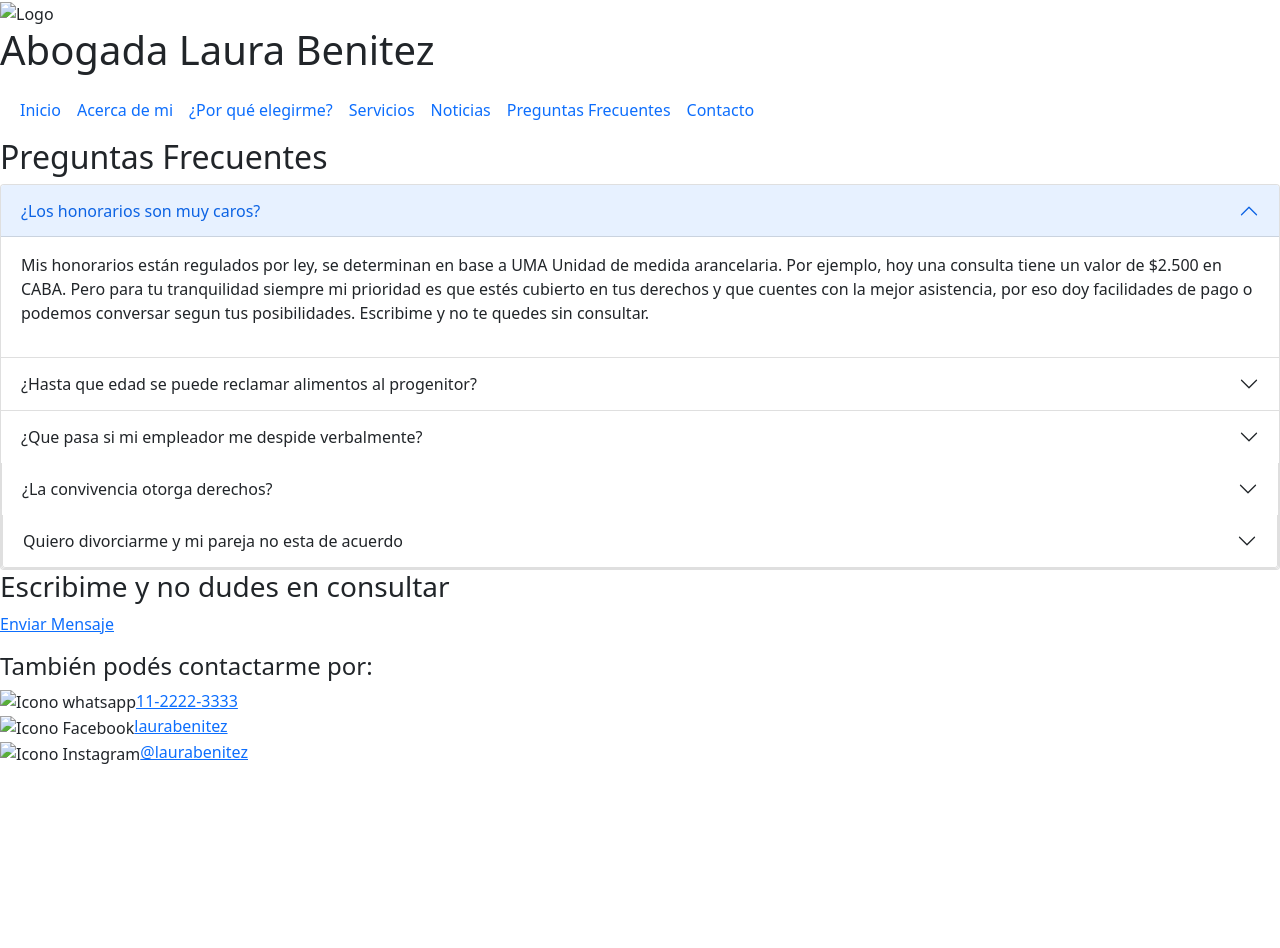
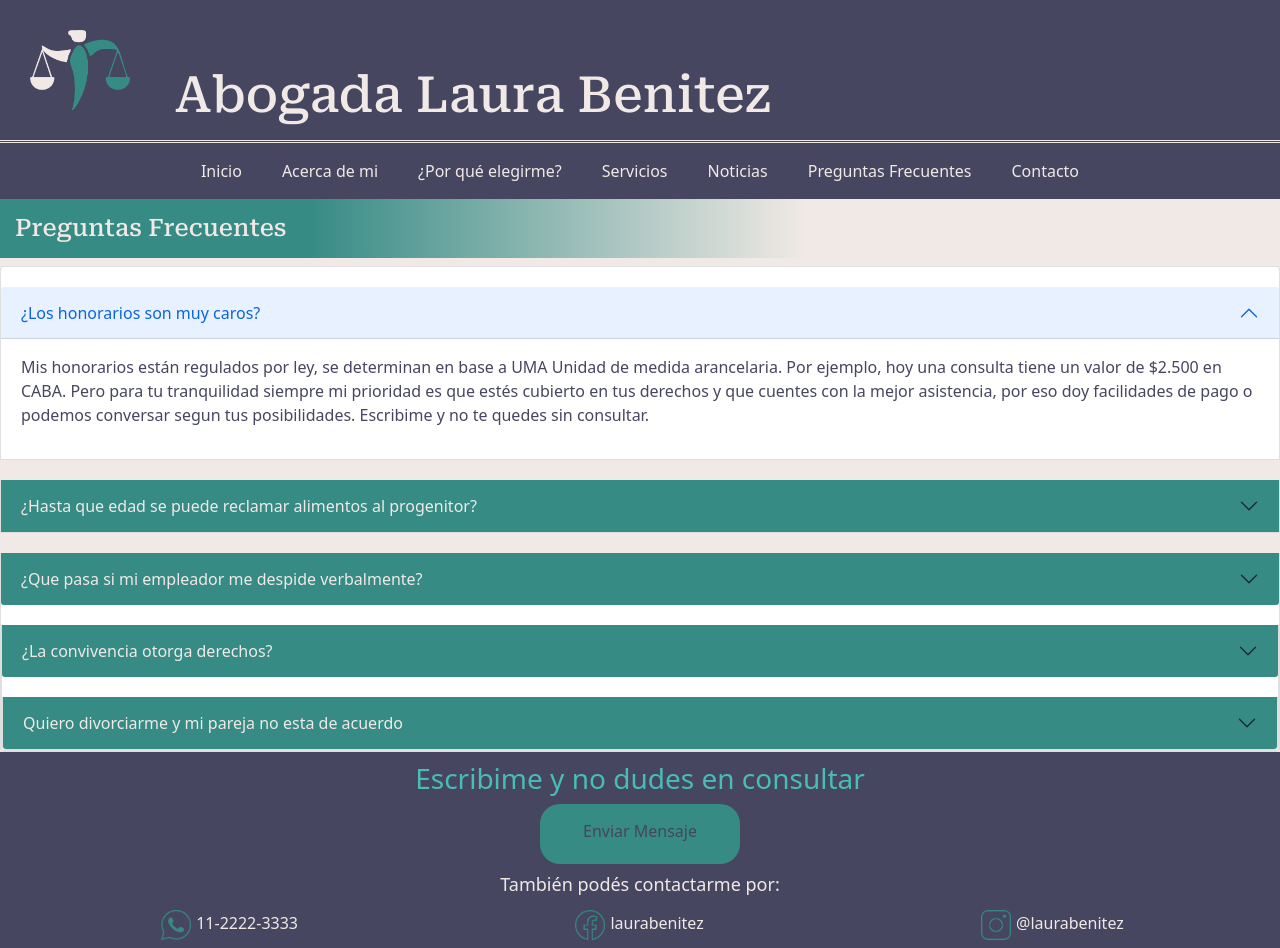
Before and after one commit to VaneQuiri/Tercer-Entrega-VanesaQuiriconi, a website: page pregfrecuentes.html in a window 1280 px wide. Before the commit the page ends 800 px from the top, so only its background shows below. Drawn offline with nearby package versions, Linux system fonts and the light colour scheme; files that its build step writes are made by us from their sources; the site is published under a folder, as on GitHub Pages, so addresses that start at the root find nothing.

Commit message:
Ajuste de links

```diff
--- a/pregfrecuentes.html
+++ b/pregfrecuentes.html
@@ -20,7 +20,7 @@
         <link href="https://cdn.jsdelivr.net/npm/bootstrap@5.1.3/dist/css/bootstrap.min.css" rel="stylesheet" integrity="sha384-1BmE4kWBq78iYhFldvKuhfTAU6auU8tT94WrHftjDbrCEXSU1oBoqyl2QvZ6jIW3" crossorigin="anonymous">
     <!----- CSS ----->
         <link rel="shortcut icon" href="./Imagenes/favicon.ico">
-        <link rel="stylesheet" href="../css/estilo.css">
+        <link rel="stylesheet" href="./css/estilo.css">
         <title>Preguntas - Dra. Benitez</title>
     </head>
 
@@ -31,7 +31,7 @@
         <header>
         <!----- Logo, Titulo e Items ----->
         <div class="encabezado">
-            <img src="/Imagenes/Logob.png" alt="Logo" width=100px class=" wow animate__animated animate__zoomIn"">
+            <img src="./Imagenes/Logob.png" alt="Logo" width=100px class=" wow animate__animated animate__zoomIn"">
             <h1 class=" wow animate__animated animate__zoomIn">Abogada Laura Benitez</h1>
         </div>
 
@@ -53,25 +53,25 @@
                     <div class="collapse navbar-collapse" id="navbarNav">
                         <ul class="navbar-nav">
                             <li class="nav-item">
-                                <a class="nav-link active" aria-current="page" href="/index.html">Inicio</a>
+                                <a class="nav-link active" aria-current="page" href="index.html">Inicio</a>
                             </li>
                             <li class="nav-item">
-                                <a class="nav-link active" aria-current="page" href="/index.html#mi">Acerca de mi</a>
+                                <a class="nav-link active" aria-current="page" href="index.html#mi">Acerca de mi</a>
                             </li>
                             <li class="nav-item">
-                                <a class="nav-link active" href="/index.html#porque">¿Por qué elegirme?</a>
+                                <a class="nav-link active" href="index.html#porque">¿Por qué elegirme?</a>
                             </li>
                             <li class="nav-item">
-                                <a class="nav-link active" href="/pages/servicios.html">Servicios</a>
+                                <a class="nav-link active" href="servicios.html">Servicios</a>
                             </li>
                             <li class="nav-item">
-                                <a class="nav-link active" href="/pages/noticias.html">Noticias</a>
+                                <a class="nav-link active" href="noticias.html">Noticias</a>
                             </li>
                             <li class="nav-item">
-                                <a class="nav-link active" href="/pages/pregfrecuentes.html">Preguntas Frecuentes</a>
+                                <a class="nav-link active" href="pregfrecuentes.html">Preguntas Frecuentes</a>
                             </li>
                             <li class="nav-item">
-                                <a class="nav-link active" href="/pages/contacto.html">Contacto</a>
+                                <a class="nav-link active" href="contacto.html">Contacto</a>
                             </li>
                         </ul>
                     </div>
@@ -150,20 +150,20 @@
 <footer>
     <h3>Escribime y no dudes en consultar</h3>
     <div class="botcon">
-        <p><a href="/pages/contacto.html">Enviar Mensaje</a></p>
+        <p><a href="contacto.html">Enviar Mensaje</a></p>
     </div>
     <h4>También podés contactarme por:</h4>
     <section class="redes wow animate__animated animate__zoomIn">
         <div>
-            <img src="/Imagenes/whatsapp.png" alt="Icono whatsapp"><a
+            <img src="./Imagenes/whatsapp.png" alt="Icono whatsapp"><a
             href="https://web.whatsapp.com/" target="_blank" rel="noopener noreferrer">11-2222-3333</a>
         </div>
         <div>
-            <img src="/Imagenes/facebook.png" alt="Icono Facebook"><a
+            <img src="./Imagenes/facebook.png" alt="Icono Facebook"><a
             href="https://facebook.com/" target="_blank" rel="noopener noreferrer">laurabenitez</a>
         </div>
         <div>
-            <img src="/Imagenes/Instagram.png" alt="Icono Instagram"><a
+            <img src="./Imagenes/Instagram.png" alt="Icono Instagram"><a
             href="https://instagram.com/" target="_blank" rel="noopener noreferrer">@laurabenitez</a>
         </div>
     </section>
```
Also changed, not shown: 404.html (+2 -2 lines), contacto.html (+13 -13 lines), index.html (+1 -1 lines), noticias.html (renamed from pages/noticias.html, +23 -23 lines), servicios.html (+9 -9 lines).
